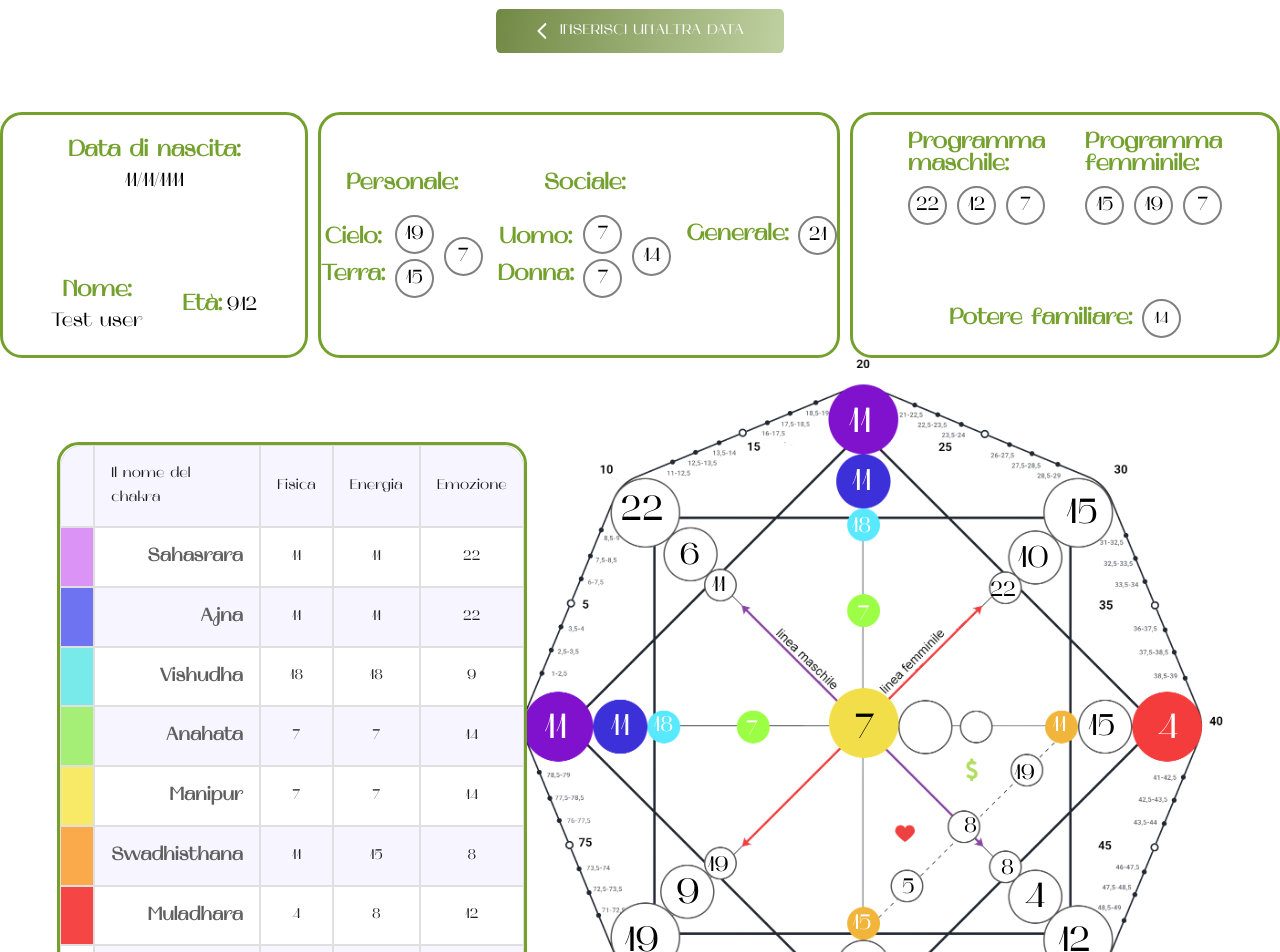
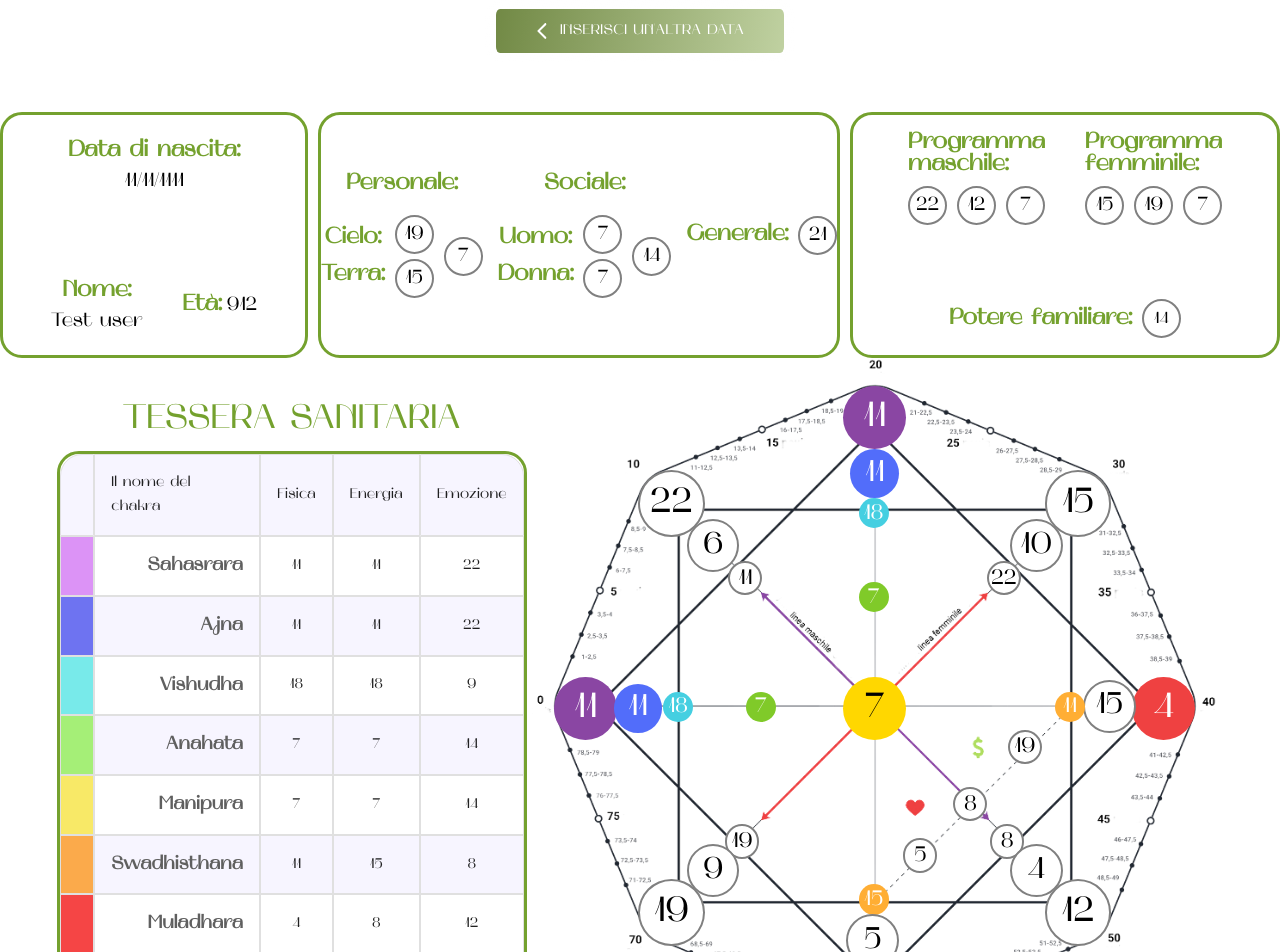
Before and after one commit to ntorbinskiy/matrix-of-soul, a React (Vite) app: page /result in a window 1280 px wide. Shown: the top 952 px of the page. Built offline with nearby package versions, Linux system fonts and the light colour scheme.

Commit message:
Review fixes

```diff
--- a/src/Matrix/Matrix.tsx
+++ b/src/Matrix/Matrix.tsx
@@ -34,7 +34,8 @@ const Matrix = () => {
           flexWrap: "wrap",
           maxWidth: "1440px",
           justifyContent: "center",
-          [theme.breakpoints.between("xs", "md")]: {
+          [theme.breakpoints.down("lg")]: {
+            flexDirection: "column",
             gap: "20px",
           },
         }}
--- a/src/Matrix/components/MatrixHealthMap.tsx
+++ b/src/Matrix/components/MatrixHealthMap.tsx
@@ -5,12 +5,14 @@ import {
   TableCell,
   TableHead,
   TableRow,
+  Typography,
 } from "@mui/material";
 import { calculateHealthMap } from "../../utils/calculate-health-map";
 import { calculateMatrix } from "../../utils/calculate-matrix";
 import { useGlobalState } from "../../provider";
 import { FC } from "react";
 import theme from "../../theme";
+import { matchaColor } from "../styles";
 
 export const MatrixHealthMap: FC = () => {
   const { globalDate } = useGlobalState();
@@ -35,6 +37,21 @@ export const MatrixHealthMap: FC = () => {
   });
 
   return (
+    <Box sx={{ order: "3" }}>
+      <Typography
+        sx={{
+          color: matchaColor,
+          mb: "10px",
+          [theme.breakpoints.down("sm")]: {
+            fontSize: "20px",
+          },
+          display: "flex",
+          justifyContent: "center",
+        }}
+        variant="h4"
+      >
+        TESSERA SANITARIA
+      </Typography>
       <Table
         sx={{
           width: "450px",
@@ -42,7 +59,6 @@ export const MatrixHealthMap: FC = () => {
           borderRadius: "22px",
           border: "3px solid #74a12e",
           borderCollapse: "separate",
-        order: "3",
           [theme.breakpoints.down("sm")]: {
             "& td, & th": {
               padding: "5px",
@@ -59,11 +75,11 @@ export const MatrixHealthMap: FC = () => {
                 border: "1px solid rgba(224, 224, 224, 1)",
                 background: "rgb(247 245 255)",
               },
-            "&:first-child th:first-child": {
+              "&:first-of-type th:first-of-type": {
                 borderTopLeftRadius: "22px",
               },
 
-            "&:first-child th:last-child": {
+              "&:first-of-type th:last-of-type": {
                 borderTopRightRadius: "22px",
               },
             }}
@@ -80,17 +96,17 @@ export const MatrixHealthMap: FC = () => {
             <TableRow
               key={index}
               sx={{
-              "&:nth-child(2n + 2) td,&:nth-child(2n + 2) th": {
+                "&:nth-of-type(2n + 2) td,&:nth-of-type(2n + 2) th": {
                   background: "rgb(247 245 255)",
                 },
                 "& td, & th": {
                   border: "1px solid rgba(224, 224, 224, 1)",
                 },
-              "&:last-child th:first-child": {
+                "&:last-of-type th:first-of-type": {
                   borderBottomLeftRadius: "22px",
                 },
 
-              "&:last-child td:last-child": {
+                "&:last-of-type td:last-of-type": {
                   borderBottomRightRadius: "22px",
                 },
               }}
@@ -119,6 +135,7 @@ export const MatrixHealthMap: FC = () => {
           ))}
         </TableBody>
       </Table>
+    </Box>
   );
 };
 
--- a/src/Matrix/components/MatrixImage.tsx
+++ b/src/Matrix/components/MatrixImage.tsx
@@ -1,101 +1,131 @@
-import { Box } from "@mui/material";
+import { Box, useMediaQuery, useTheme } from "@mui/material";
 
 import theme from "../../theme";
 
 import { FC, useEffect, useState } from "react";
 import { useGlobalState } from "../../provider";
 import { calculateMatrix } from "../../utils/calculate-matrix";
-import { useWindowDimensions } from "../../components/Form";
 
-interface NumberState {
-  number: number;
-  color?: "white";
-  middleX?: boolean;
-  middleY?: boolean;
-  size: "small" | "medium" | "large";
+type NumberBackground =
+  | "rgb(138 70 163)"
+  | "rgb(82 109 250)"
+  | "rgb(69 207 225)"
+  | "rgb(128 202 41)"
+  | "rgb(255 215 0)"
+  | "rgb(255 174 52)"
+  | "rgb(239 65 65)";
+
+type ContainerDimensions = "9%" | "7%" | "4.3%";
+type ContainerFontSizes = "35px" | "30px" | "21px" | "15px" | "10px";
+
+interface NumberPositionState {
   right?: number;
   left?: number;
   top?: number;
   bottom?: number;
 }
 
+interface NumberPositionStyles {
+  right?: string;
+  left?: string;
+  top?: string;
+  bottom?: string;
+}
+
+interface NumberState extends NumberPositionState {
+  number: number;
+  middleX?: boolean;
+  middleY?: boolean;
+  size: "small" | "medium" | "large";
+  color?: "white";
+  background?: NumberBackground;
+}
+
+interface NumberStyles extends NumberPositionStyles {
+  width: ContainerDimensions;
+  height: ContainerDimensions;
+  fontSize: ContainerFontSizes;
+  color: "white" | "black";
+  background?: NumberBackground | "white";
+  border: "none" | "2px solid grey";
+}
+
 interface NumberProps {
   state: NumberState;
 }
 
-const Number: FC<NumberProps> = ({ state }) => {
-  const { width } = useWindowDimensions();
+const useNumberStyles = (number: NumberState): NumberStyles => {
+  const theme = useTheme();
+  const isSmallScreen = useMediaQuery(theme.breakpoints.down("sm"));
 
-  const [fontSize, setFontSize] = useState("");
-  const [bottomState, setBottomState] = useState("unset");
-  const [rightState, setRightState] = useState("unset");
-
-  const { number, size, color, middleX, middleY, bottom, left, right, top } =
-    state;
+  const [state, setState] = useState<NumberStyles>({
+    fontSize: "35px",
+    width: "9%",
+    height: "9%",
+    top: number.top ? `${number.top}%` : "unset",
+    left: number.left ? `${number.left}%` : "unset",
+    right: number.right ? `${number.right}%` : "unset",
+    bottom: number.bottom ? `${number.bottom}%` : "unset",
+    color: number.color ? "white" : "black",
+    background: number.background ?? "white",
+    border: number.background ? "none" : "2px solid grey",
+  });
 
   useEffect(() => {
-    if (width > 500) {
-      switch (size) {
+    switch (number.size) {
       case "large":
-          setFontSize("35px");
+        setState({
+          ...state,
+          bottom: number.middleX ? "45.5%" : state.bottom,
+          right: number.middleY ? "45.5%" : state.right,
+          fontSize: isSmallScreen ? "21px" : "35px",
+        });
         break;
+
       case "medium":
-          setFontSize("30px");
+        setState({
+          ...state,
+          bottom: number.middleX ? "46.5%" : state.bottom,
+          right: number.middleY ? "46.5%" : state.right,
+          fontSize: isSmallScreen ? "15px" : "30px",
+          width: "7%",
+          height: "7%",
+        });
         break;
+
       case "small":
-          setFontSize("21px");
+        setState({
+          ...state,
+          bottom: number.middleX ? "48%" : state.bottom,
+          right: number.middleY ? "48%" : state.right,
+          fontSize: isSmallScreen ? "10px" : "21px",
+          width: "4.3%",
+          height: "4.3%",
+        });
+
         break;
     }
-    }
-  }, [size, width]);
+    // eslint-disable-next-line react-hooks/exhaustive-deps
+  }, [number.middleX, number.middleY, number.size, isSmallScreen]);
 
-  useEffect(() => {
-    if (width < 500) {
-      switch (size) {
-        case "large":
-          setFontSize("20px");
-          break;
-        case "medium":
-          setFontSize("15px");
-          break;
-        case "small":
-          setFontSize("10px");
-          break;
-      }
-    }
-  }, [size, width]);
+  return state;
+};
 
-  useEffect(() => {
-    if (bottom) {
-      setBottomState(`${bottom}%`);
-    }
-
-    if (middleX && !bottom) {
-      setBottomState("47%");
-    }
-
-    if (right) {
-      setRightState(`${right}%`);
-    }
-
-    if (middleY && !right) {
-      setRightState("50%");
-    }
-  }, [bottom, right, middleX, middleY]);
+const Number: FC<NumberProps> = ({ state }) => {
+  const styles = useNumberStyles(state);
 
   return (
     <Box
       sx={{
+        ...styles,
+        borderRadius: "50%",
         position: "absolute",
-        fontSize,
-        color: color ? "white" : "black",
-        bottom: bottomState,
-        top: top ? `${top}%` : "unset",
-        right: rightState,
-        left: left ? `${left}%` : "unset",
+        display: "flex",
+        justifyContent: "center",
+        alignItems: "center",
       }}
     >
-      {number}
+      {state.number}
     </Box>
   );
 };
@@ -141,164 +171,176 @@ const NumberList: FC = () => {
       number: b1,
       color: "white",
       size: "large",
-      right: 50.5,
-      top: 6.5,
+      middleY: true,
+      top: 4,
+      background: "rgb(138 70 163)",
     },
     {
       number: b2,
       color: "white",
       size: "medium",
-      right: 50.5,
-      top: 15,
+      middleY: true,
+      top: 13,
+      background: "rgb(82 109 250)",
     },
-    { number: e1, size: "large", left: 13.5, top: 18.5 },
-    { number: f1, size: "large", right: 18, top: 19 },
+    { number: e1, size: "large", left: 16, top: 16 },
+    { number: f1, size: "large", right: 16, top: 16 },
     {
       number: b3,
       color: "white",
       size: "small",
-      right: 50.5,
-      top: 21.5,
+      middleY: true,
+      top: 20,
+      background: "rgb(69 207 225)",
     },
-    { number: e2, size: "medium", left: 22, top: 25 },
-    { number: f2, size: "medium", right: 25, top: 25.5 },
-    { number: e3, size: "small", left: 26.6, top: 29.6 },
-    { number: f3, size: "small", right: 29.7, top: 30.2 },
+    { number: e2, size: "medium", left: 23, top: 23 },
+    { number: f2, size: "medium", right: 23, top: 23 },
+    { number: e3, size: "small", left: 29, top: 29 },
+    { number: f3, size: "small", right: 29, top: 29 },
     {
       number: b4,
       color: "white",
       size: "small",
-      right: 50.7,
-      top: 33.5,
+      middleY: true,
+      top: 32,
+      background: "rgb(128 202 41)",
     },
     {
       number: a1,
       color: "white",
       size: "large",
       middleX: true,
-      left: 2.5,
+      left: 4,
+      background: "rgb(138 70 163)",
     },
     {
       number: a2,
       color: "white",
       size: "medium",
-      bottom: 47.5,
-      left: 12,
+      middleX: true,
+      left: 12.5,
+      background: "rgb(82 109 250)",
     },
     {
       number: a3,
       color: "white",
       size: "small",
-      left: 18.2,
-      bottom: 48.5,
+      left: 19.6,
+      middleX: true,
+      background: "rgb(69 207 225)",
     },
     {
       number: a4,
       color: "white",
       size: "small",
-      bottom: 48,
+      middleX: true,
       left: 31.5,
+      background: "rgb(128 202 41)",
     },
     {
       number: centerNumber,
       size: "large",
       middleX: true,
       middleY: true,
+      background: "rgb(255 215 0)",
     },
     {
       number: c1,
       color: "white",
       size: "large",
       middleX: true,
-      right: 6.4,
+      right: 4,
+      background: "rgb(239 65 65)",
     },
     {
       number: c2,
       size: "medium",
-      bottom: 47.5,
-      right: 15.5,
+      middleX: true,
+      right: 12.5,
     },
     {
       number: c3,
       color: "white",
       size: "small",
-      bottom: 48.5,
-      right: 22.5,
+      middleX: true,
+      right: 19.8,
+      background: "rgb(255 174 52)",
     },
     {
       number: o,
       size: "small",
       bottom: 42,
-      right: 27,
+      right: 26,
     },
     {
       number: k,
       size: "small",
-      bottom: 34.7,
-      right: 35.3,
+      bottom: 33.8,
+      right: 33.8,
     },
     {
       number: h3,
       size: "small",
-      bottom: 29,
-      right: 30,
+      bottom: 28.5,
+      right: 28.5,
     },
     {
       number: n,
       size: "small",
       bottom: 26.5,
-      right: 44.3,
+      right: 41,
     },
     {
       number: g3,
       size: "small",
-      bottom: 29.5,
-      left: 26,
+      bottom: 28.5,
+      left: 28.5,
     },
     {
       number: h2,
-
-      size: "large",
-      bottom: 24.5,
-      left: 21.5,
+      size: "medium",
+      bottom: 23,
+      left: 23,
     },
     {
       number: g2,
-      size: "large",
-      bottom: 24,
-      right: 25.5,
+      size: "medium",
+      bottom: 23,
+      right: 23,
     },
     {
       number: d3,
       color: "white",
       size: "small",
-      right: 50.5,
-      bottom: 21.6,
+      middleY: true,
+      bottom: 20.5,
+      background: "rgb(255 174 52)",
     },
     {
       number: h1,
-      left: 14,
-      bottom: 18,
+      left: 16,
+      bottom: 16,
       size: "large",
     },
     {
       number: g1,
       size: "large",
-      right: 19,
-      bottom: 18,
+      right: 16,
+      bottom: 16,
     },
     {
       number: d2,
       size: "medium",
-      right: 50.5,
-      bottom: 15,
+      middleY: true,
+      bottom: 13,
     },
     {
       number: d1,
       color: "white",
       size: "large",
-      right: 50,
-      bottom: 5.5,
+      middleY: true,
+      bottom: 4,
+      background: "rgb(239 65 65)",
     },
   ];
 
@@ -310,6 +352,8 @@ const NumberList: FC = () => {
     </>
   );
 };
+
+// TODO: change image to italian
 
 const MatrixImage: FC = () => {
   return (
--- a/src/Matrix/components/MatrixTable.tsx
+++ b/src/Matrix/components/MatrixTable.tsx
@@ -10,7 +10,7 @@ import {
   textStyles,
 } from "../styles";
 import theme from "../../theme";
-import { calculateMatrix } from "../../utils/calculate-matrix";
+import { calculateAge, calculateMatrix } from "../../utils/calculate-matrix";
 import {
   SecondTableArgs,
   ThirdTableArgs,
@@ -18,20 +18,6 @@ import {
   calculateThirdTable,
 } from "../../utils/calculate-tables";
 import { useGlobalState } from "../../provider";
-
-const calculateAge = (globalDate: string): number => {
-  if (globalDate.length === 0) {
-    return 0;
-  }
-
-  const date = new Date(globalDate);
-
-  const diff_ms = Date.now() - date.getTime();
-
-  const age_dt = new Date(diff_ms);
-
-  return Math.abs(age_dt.getUTCFullYear() - 1970);
-};
 
 interface GreenTextProps {
   children: ReactNode;
@@ -100,6 +86,9 @@ const FirstTable: FC = () => {
           flexDirection: "row",
           gap: "5px",
           alignItems: "center",
+          [theme.breakpoints.down("md")]: {
+            flexDirection: "column",
+          },
         }}
       >
         <GreenText> Età:</GreenText>
--- a/src/Matrix/styles.css
+++ b/src/Matrix/styles.css
@@ -1,13 +1,4 @@
-@media (min-width: 1024px) {
-  .matrix-img {
-    max-width: 100%;
-    height: auto;
-  }
+.matrix-img {
+  max-width: 100%;
+  height: auto;
 }
-
-@media (max-width: 1024px) {
-  .matrix-img {
-    width: 100%;
-    height: 100%;
-  }
-}
--- a/src/components/Footer.tsx
+++ b/src/components/Footer.tsx
@@ -74,4 +74,6 @@ const Footer = () => {
   );
 };
 
+// TODO: Add hover effect on links
+
 export default Footer;
--- a/src/utils/calculate-health-map.ts
+++ b/src/utils/calculate-health-map.ts
@@ -5,7 +5,7 @@ type HealthMapItemName =
   | "Ajna"
   | "Vishudha"
   | "Anahata"
-  | "Manipur"
+  | "Manipura"
   | "Swadhisthana"
   | "Muladhara"
   | "Generale:";
@@ -94,7 +94,7 @@ export const calculateHealthMap = ({
   },
   {
     color: "rgb(248, 233, 103)",
-    name: "Manipur",
+    name: "Manipura",
     subName: "(Energia vitale cosmica)",
     physics: centerNumber,
     energy: centerNumber,
--- a/src/utils/calculate-matrix.ts
+++ b/src/utils/calculate-matrix.ts
@@ -173,12 +173,31 @@ const calculateRowH = (d1: number, a1: number, centerNumber: number): RowH => {
   return { h1, h2, h3 };
 };
 
+export const parseDate = (date: string): Date => {
+  const dateArray = date.split("/");
+  const day = Number(dateArray[0]);
+  const month = Number(dateArray[1]) - 1;
+  const year = Number(dateArray[2]);
+
+  return new Date(year, month, day);
+};
+
+export const calculateAge = (globalDate: string): number => {
+  if (globalDate.length === 0) {
+    return 0;
+  }
+
+  const date = parseDate(globalDate);
+
+  const diff_ms = Date.now() - date.getTime();
+
+  const age_dt = new Date(diff_ms);
+
+  return Math.abs(age_dt.getUTCFullYear() - 1970);
+};
+
 export const calculateMatrix = (globalDate: string): Matrix => {
-  const dateArray = globalDate.split("/");
-
-  const newDate = `${dateArray[2]}/${dateArray[1]}/${dateArray[0]}`;
-
-  const date = new Date(newDate);
+  const date = parseDate(globalDate);
 
   const dayOfBirth = date.getDate();
   const monthOfBirth = date.getMonth() + 1;
```
Also changed, not shown: public/matrix.png. Lines whose indentation alone changed are shown as unchanged.
